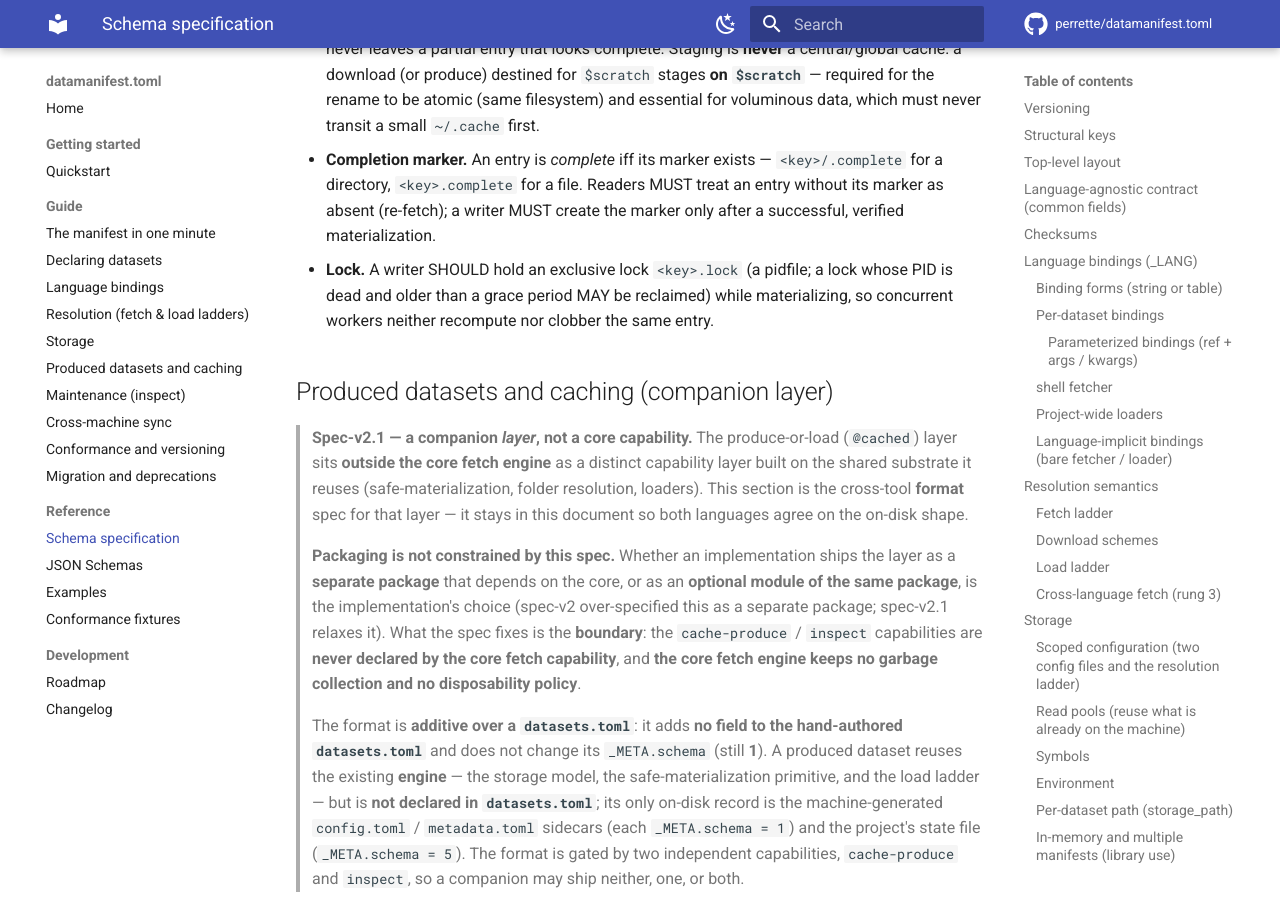
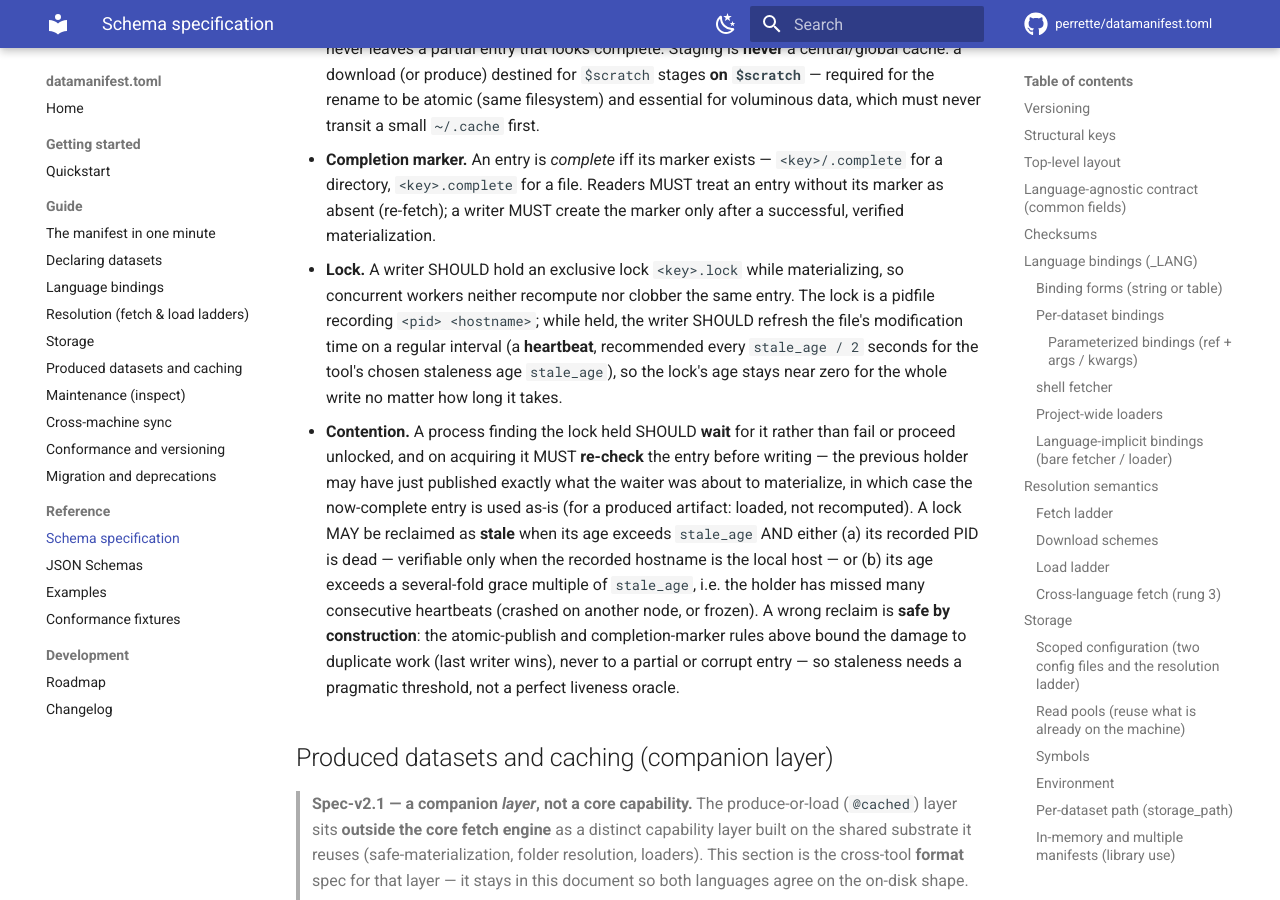
Before and after one commit to perrette/datamanifest.toml, an MkDocs documentation site: the page built from docs/schema.md, in a window 1280 px wide and 900 px high, scrolled down 17050 px. Built offline with MkDocs 1.6.1 and Material for MkDocs 9.7.7, drawn with Linux system fonts in a browser that asks for light colours; comment, search, counter and statistics services are not loaded.

Commit message:
Release spec-v5.2: lock contention — wait, heartbeat, bounded staleness

```diff
--- a/SCHEMA.md
+++ b/SCHEMA.md
@@ -640,9 +640,24 @@ on these conventions:
   `<key>/.complete` for a directory, `<key>.complete` for a file. Readers MUST treat an
   entry without its marker as absent (re-fetch); a writer MUST create the marker only
   after a successful, verified materialization.
-- **Lock.** A writer SHOULD hold an exclusive lock `<key>.lock` (a pidfile; a lock whose
-  PID is dead and older than a grace period MAY be reclaimed) while materializing, so
-  concurrent workers neither recompute nor clobber the same entry.
+- **Lock.** A writer SHOULD hold an exclusive lock `<key>.lock` while materializing, so
+  concurrent workers neither recompute nor clobber the same entry. The lock is a pidfile
+  recording `<pid> <hostname>`; while held, the writer SHOULD refresh the file's
+  modification time on a regular interval (a **heartbeat**, recommended every
+  `stale_age / 2` seconds for the tool's chosen staleness age `stale_age`), so the lock's
+  age stays near zero for the whole write no matter how long it takes.
+- **Contention.** A process finding the lock held SHOULD **wait** for it rather than fail
+  or proceed unlocked, and on acquiring it MUST **re-check** the entry before writing —
+  the previous holder may have just published exactly what the waiter was about to
+  materialize, in which case the now-complete entry is used as-is (for a produced
+  artifact: loaded, not recomputed). A lock MAY be reclaimed as **stale** when its age
+  exceeds `stale_age` AND either (a) its recorded PID is dead — verifiable only when the
+  recorded hostname is the local host — or (b) its age exceeds a several-fold grace
+  multiple of `stale_age`, i.e. the holder has missed many consecutive heartbeats
+  (crashed on another node, or frozen). A wrong reclaim is **safe by construction**: the
+  atomic-publish and completion-marker rules above bound the damage to duplicate work
+  (last writer wins), never to a partial or corrupt entry — so staleness needs a
+  pragmatic threshold, not a perfect liveness oracle.
 
 ## Produced datasets and caching (companion layer)
 
```
Also changed, not shown: CHANGELOG.md (+19 -0 lines), README.md (+1 -1 lines).
